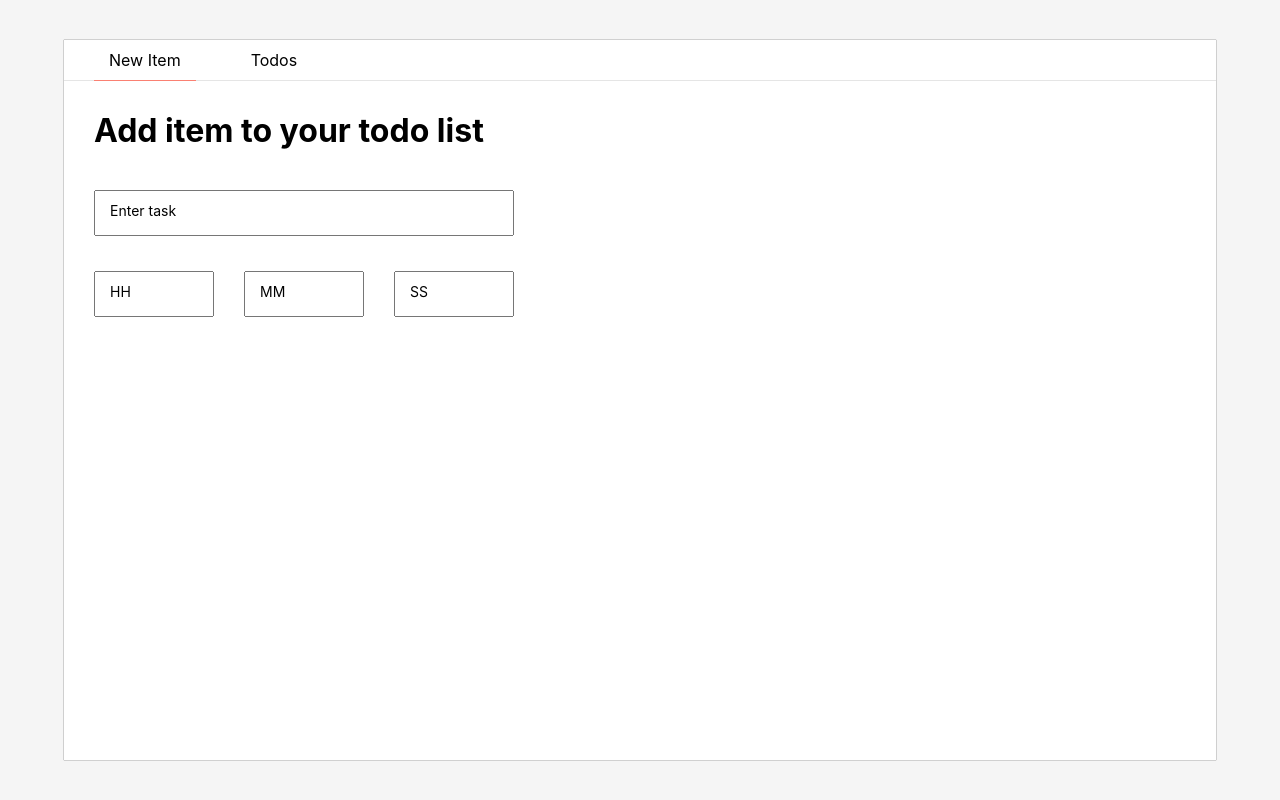
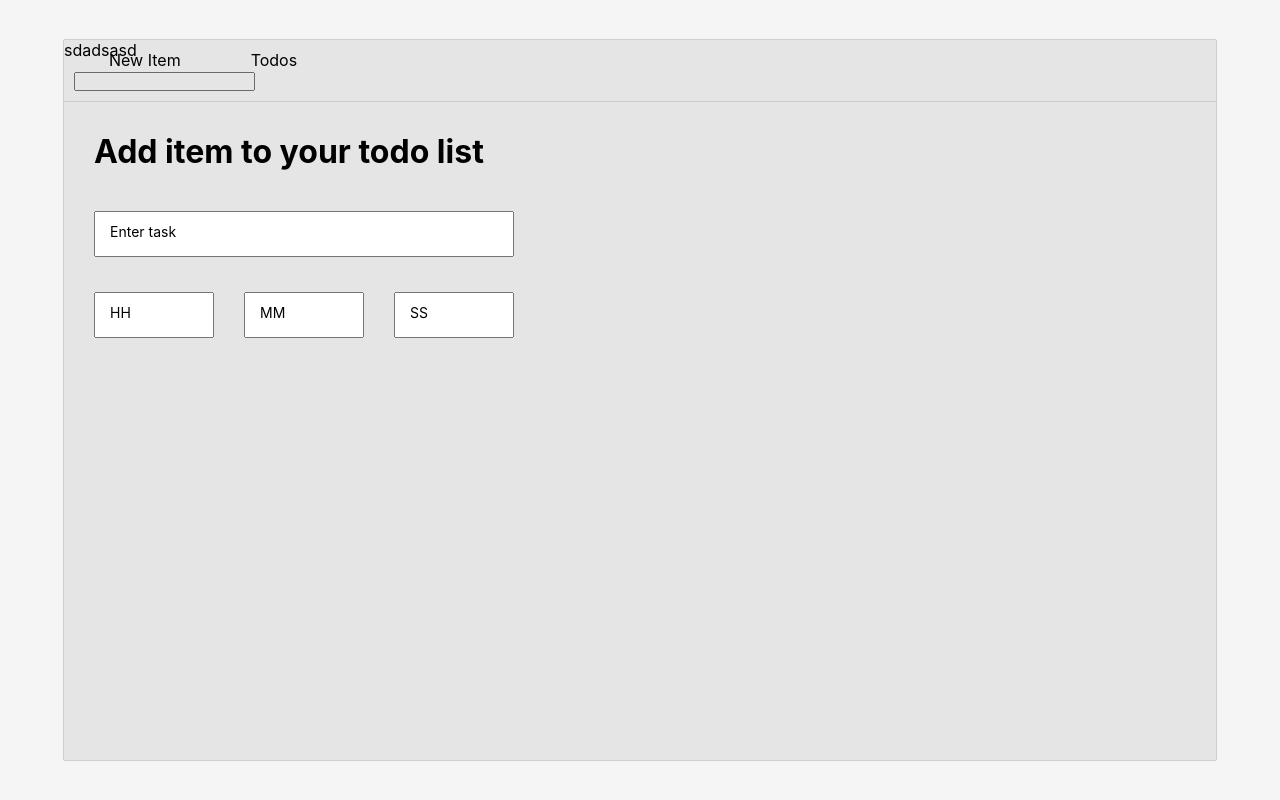
Before and after one commit to prakhar7s/react-firebase-todo-app, a React (Create React App) app: page /add-todo in a window 1280 px wide. Built offline with nearby package versions, Linux system fonts and the light colour scheme; no server answers.

Commit message:
Search todos module on progress

```diff
--- a/src/Components/AddTodo/AddTodo.jsx
+++ b/src/Components/AddTodo/AddTodo.jsx
@@ -37,7 +37,7 @@ const AddTodo = (props) => {
         formEle.reset();
         console.log("created");
       })
-      .catch((err) => console.err(err));
+      .catch((err) => console.error(err));
 
     addTodoLoading.current.style.display = "none";
     props.history.push("all-todos");
--- a/src/Components/Navbar/Navbar.jsx
+++ b/src/Components/Navbar/Navbar.jsx
@@ -12,6 +12,10 @@ import "./Navbar.scss";
 */
 
 const Navbar = () => {
+  const showSearchedResults = () => {
+    console.log("Hello");
+  };
+
   return (
     <div className="navbar">
       <NavLink activeClassName="active-tab" to="/add-todo">
@@ -20,6 +24,11 @@ const Navbar = () => {
       <NavLink activeClassName="active-tab" to="/all-todos">
         Todos
       </NavLink>
+      <form>
+        <input type="search" onFocus={showSearchedResults} />
+      </form>
+
+      <div className="search-results-container">sdadsasd</div>
     </div>
   );
 };
--- a/src/Components/Navbar/Navbar.scss
+++ b/src/Components/Navbar/Navbar.scss
@@ -2,6 +2,7 @@
   width: 100%;
   padding: 10px;
   border-bottom: 1px solid rgba(0, 0, 0, 0.1);
+  position: relative;
 
   .active-tab {
     border-bottom: 1px solid salmon;
@@ -13,4 +14,11 @@
     color: black;
     padding: 10px 15px;
   }
+
+  .search-results-container {
+    position: absolute;
+    inset: 0;
+    height: 90vh;
+    background-color: rgba(0, 0, 0, 0.1);
+  }
 }
```
